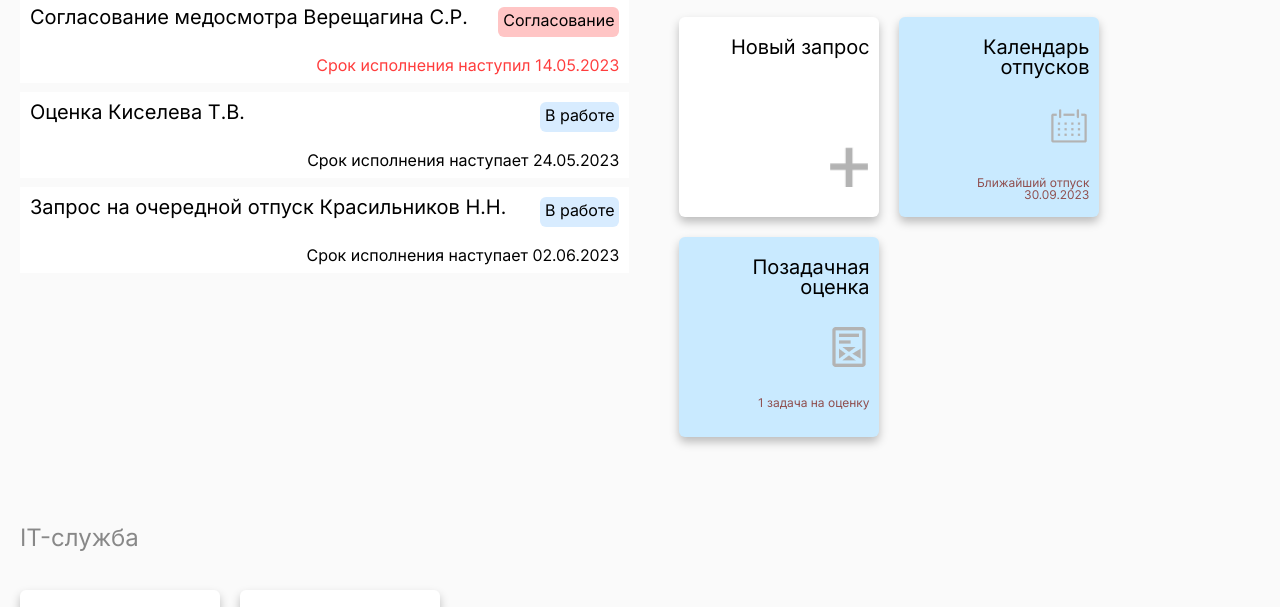
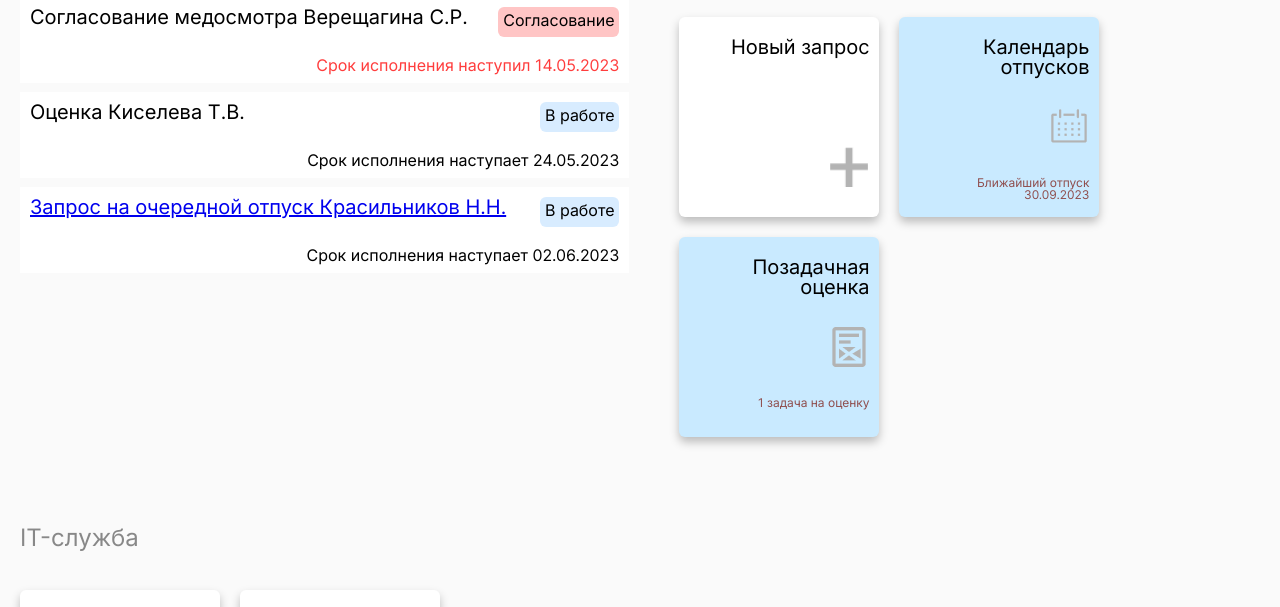
Before and after one commit to mariaddd123/web, a plain HTML site: page Верстка/pages/homepage.html in a window 1280 px wide. Shown: the part 147-754 px from the top of the page. Drawn offline with Linux system fonts and the light colour scheme; files that its build step writes are made by us from their sources; files whose address does not match are found by name; a web font is replaced by a local one.

Commit message:
Update homepage.html

```diff
--- a/Верстка/pages/homepage.html
+++ b/Верстка/pages/homepage.html
@@ -77,7 +77,11 @@
             </div>
             <div class="blocks_tasks" onclick="handleTabbarClick(event)">
               <div class="first_line">
-                <div class="first_line_task_name">Запрос на очередной отпуск Красильников Н.Н.</div>
+                <div class="first_line_task_name">
+                  <a href="moi_uslugi.html" class="link_to_moi_uslugi">
+                  Запрос на очередной отпуск Красильников Н.Н.
+                </a>
+                  </div>
                 <div class="first_line_task_status inprogress">В работе</div>
               </div>
               <div class="second_line">Срок исполнения наступает 02.06.2023</div>
```
